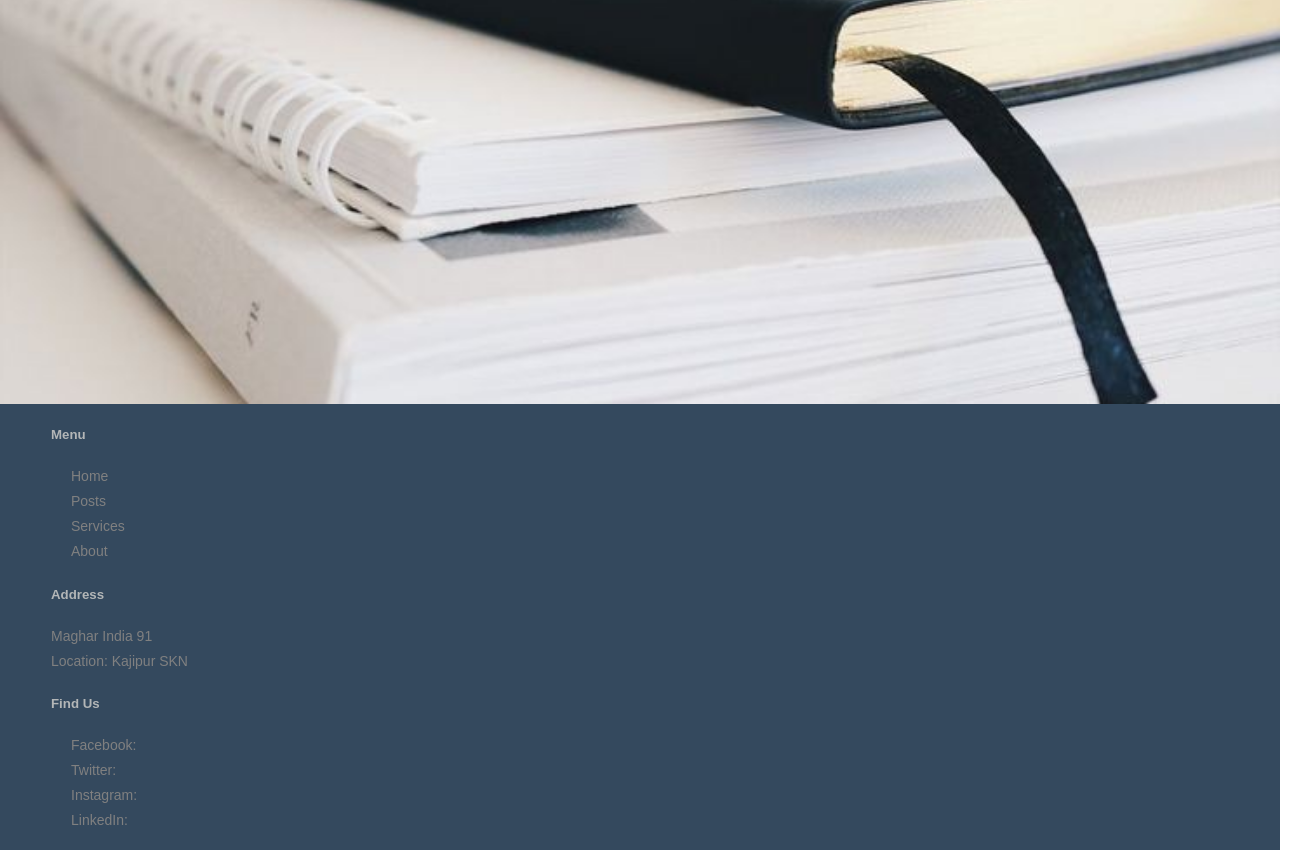
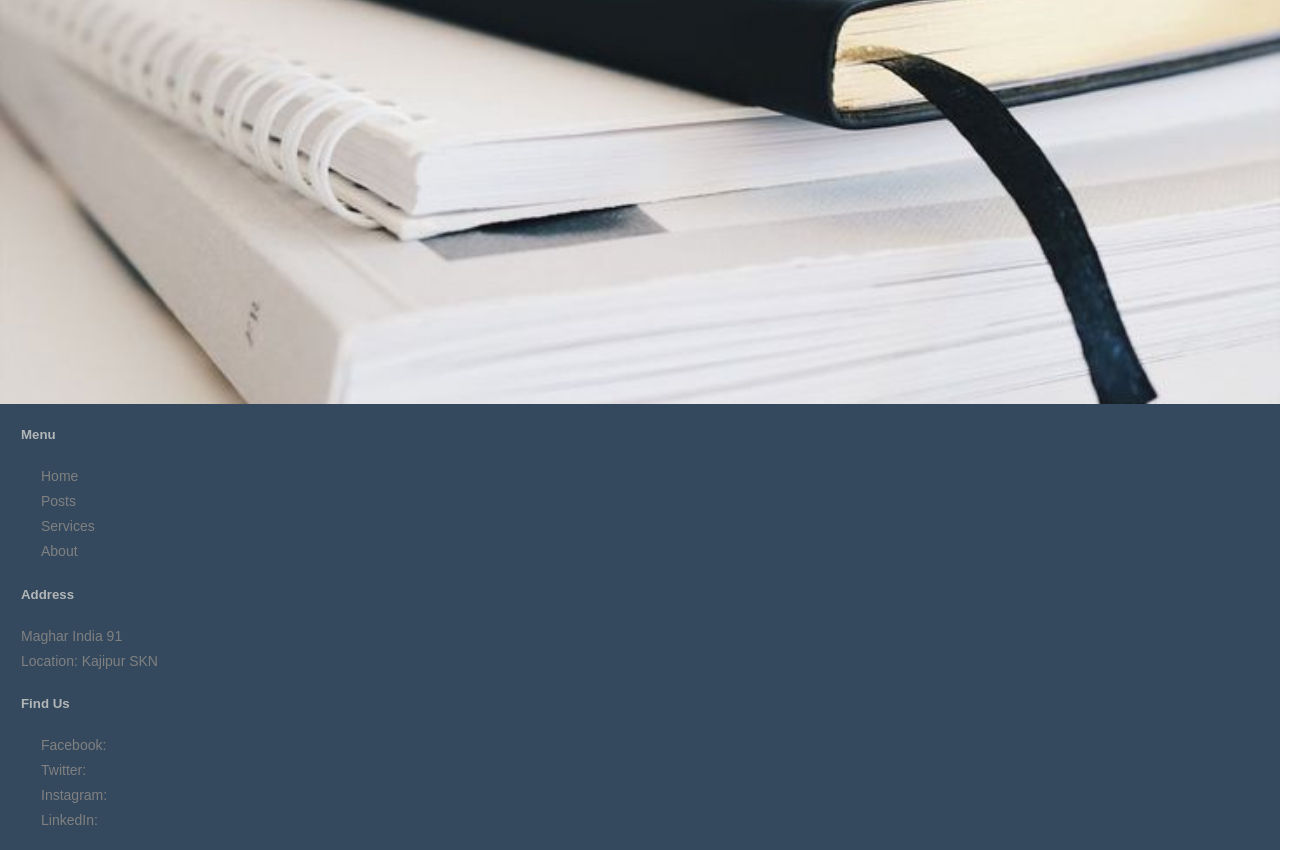
Before and after one commit to iamgauhar/demo, a plain HTML site: page index.html in a window 1280 px wide. Shown: the part 396-1246 px from the top of the page, 1309 px wide, since content can reach past the window. Drawn offline with Linux system fonts and the light colour scheme.

Commit message:
Update Final.css

```diff
--- a/Final.css
+++ b/Final.css
@@ -110,9 +110,6 @@ body{
 .links{
 
 					  margin-top: 0px;
-					  position: relative;
-					  left: 30px;
-					  right: 30;
 }
 .links ul{
 					   list-style: none;
```
